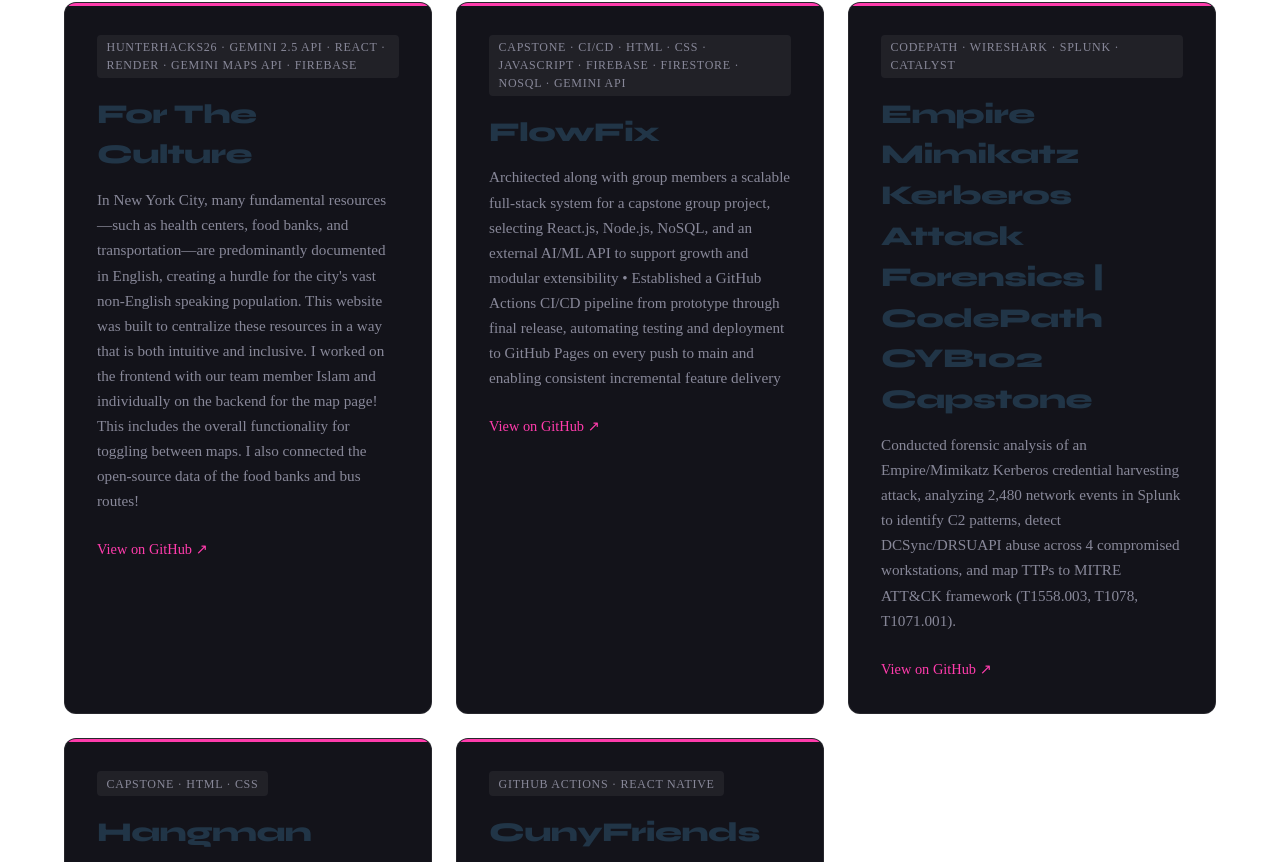
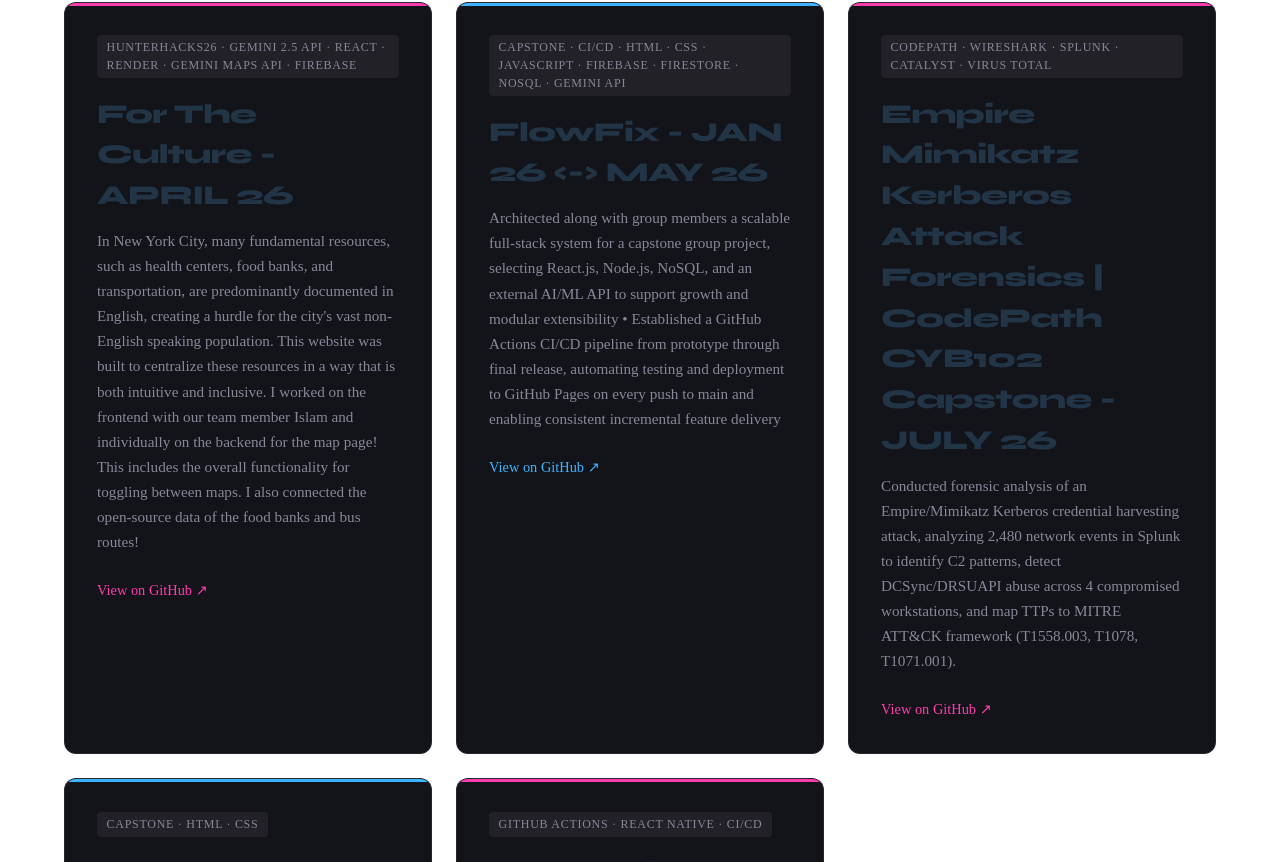
Before and after one commit to Leilamoumou/Leilamoumou, a React (Vite) app in the folder portfolio-website/: page / in a window 1280 px wide. Shown: the part 1418-2280 px from the top of the page. Built offline with nearby package versions, Linux system fonts and the light colour scheme.

Commit message:
updated info

```diff
--- a/portfolio-website/src/App.jsx
+++ b/portfolio-website/src/App.jsx
@@ -29,46 +29,46 @@ const NAV_LINKS = [
 const PROJECTS = [
    {
     id: 1,
-    name: "For The Culture",
-    description: "In New York City, many fundamental resources—such as health centers, food banks, and transportation—are predominantly documented in English, creating a hurdle for the city's vast non-English speaking population. This website was built to centralize these resources in a way that is both intuitive and inclusive. I worked on the frontend with our team member Islam and individually on the backend for the map page! This includes the overall functionality for toggling between maps. I also connected the open-source data of the food banks and bus routes!",
+    name: "For The Culture - APRIL 26",
+    description: "In New York City, many fundamental resources, such as health centers, food banks, and transportation, are predominantly documented in English, creating a hurdle for the city's vast non-English speaking population. This website was built to centralize these resources in a way that is both intuitive and inclusive. I worked on the frontend with our team member Islam and individually on the backend for the map page! This includes the overall functionality for toggling between maps. I also connected the open-source data of the food banks and bus routes!",
     github:"https://hunter-hacks-2026.onrender.com/",
     tag:["HunterHacks26","Gemini 2.5 API","React", "Render","Gemini Maps API", "Firebase"],
     color:'#FF3CAC'
   },
   {
     id: 2,
-    name: "FlowFix",
+    name: "FlowFix - JAN 26 <-> MAY 26",
     //update w details
     description: "Architected along with group members a scalable full-stack system for a capstone group project, selecting React.js, Node.js, NoSQL, and an external AI/ML API to support growth and modular extensibility • Established a GitHub Actions CI/CD pipeline from prototype through final release, automating testing and deployment to GitHub Pages on every push to main and enabling consistent incremental feature delivery",
     github: "https://github.com/Leilamoumou/flowfix-capstone",
     tag: ["Capstone","CI/CD","HTML","CSS","Javascript","Firebase","Firestore","NoSQL","GEMINI API"],
-    color: '#FF3CAC'
+    color: '#3cb4ff'
   }
    ,{
     id: 3,
-    name: "Empire Mimikatz Kerberos Attack Forensics | CodePath CYB102 Capstone	",
+    name: "Empire Mimikatz Kerberos Attack Forensics | CodePath CYB102 Capstone	- JULY 26",
     //update w details
     description: "Conducted forensic analysis of an Empire/Mimikatz Kerberos credential harvesting attack, analyzing 2,480 network events in Splunk to identify C2 patterns, detect DCSync/DRSUAPI abuse across 4 compromised workstations, and map TTPs to MITRE ATT&CK framework (T1558.003, T1078, T1071.001).",
    //need to properly link the material.
     github: "https://github.com/Leilamoumou/flowfix-capstone",
-    tag: ["CodePath","Wireshark","Splunk","Catalyst"],
+    tag: ["CodePath","Wireshark","Splunk","Catalyst", "Virus Total"],
     color: '#FF3CAC'
   },
    {
     id: 4,
-    name: "Hangman",
+    name: "Hangman - FEB 26'",
     //update w details
     description: "streamlining workflows, updating description soon.",
     github: "https://github.com/Leilamoumou/Hangman",
     tag: ["Capstone","HTML","CSS"],
-    color: '#FF3CAC'
+    color: '#3cb4ff'
   },
   {
     id: 5,
-    name: "CunyFriends",
+    name: "CunyFriends - SEP 25 <-> DEC 25",
     description: "class project",
     github:"https://github.com/Leilamoumou/cuny-friends-csci405 ",
-    tag:["GitHub Actions","React Native"],
+    tag:["GitHub Actions","React Native","CI/CD"],
     color:'#FF3CAC'
   }
 
```
